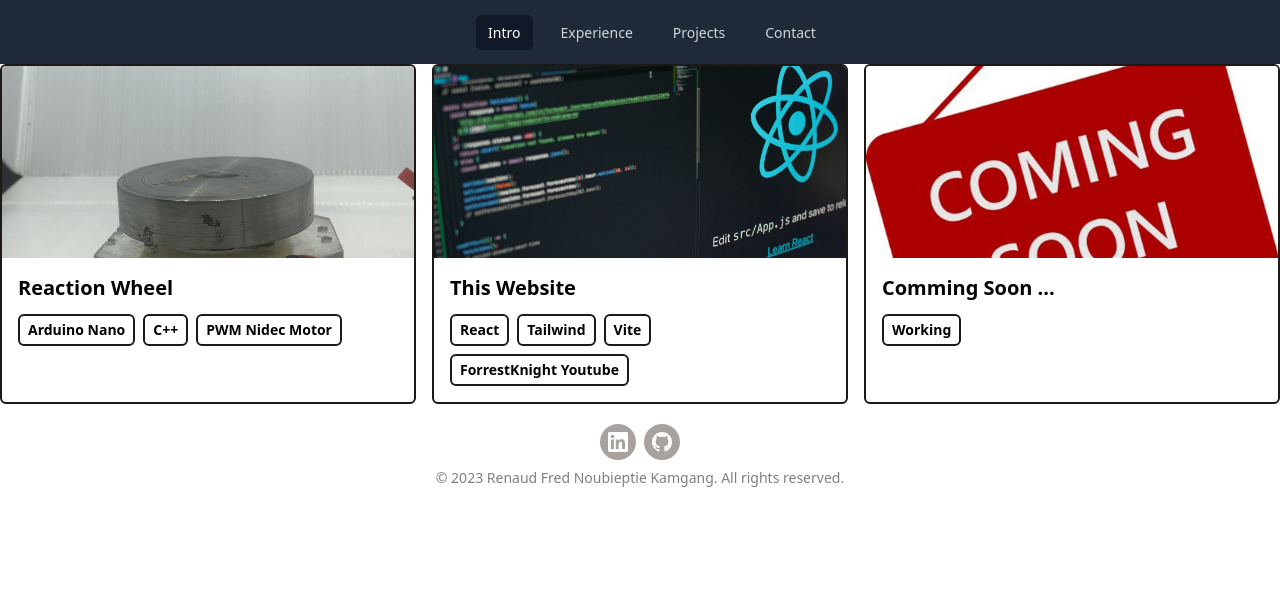
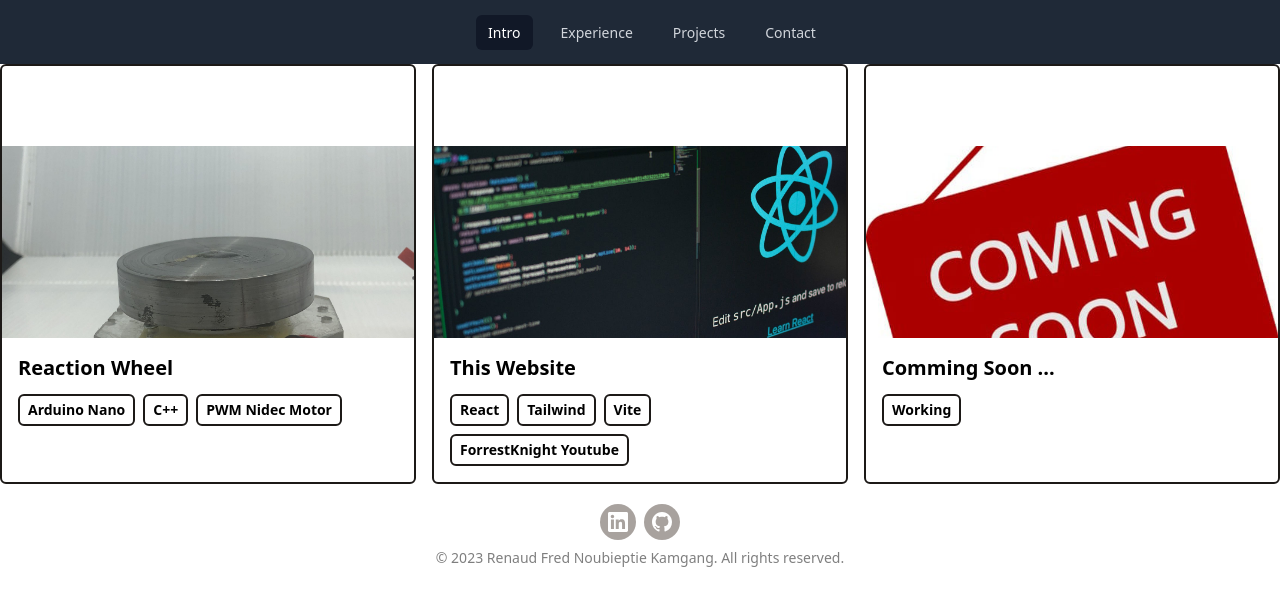
Before and after one commit to Renaud2002/renaud-site, a React (Vite) app: page /Portfolio in a window 1280 px wide. Shown: the top 606 px of the page. Built offline with nearby package versions, Linux system fonts and the light colour scheme.

Commit message:
github pages deployment work

```diff
--- a/src/components/PortfolioItem.jsx
+++ b/src/components/PortfolioItem.jsx
@@ -2,13 +2,7 @@
 
 function PortfolioItem({title, imgUrl, stack, link}){
     return (
-        <div className="border-2 border-stone-900 rounded-md overflow-hidden">
-            {/* <a
-                href={link}
-                target="_blank"
-                rel="noopener noreferrer"
-                className="border-2 border-stone-900 dark:border-white rounded-md overflow-hidden"
-            ></a> */}
+        <div className="border-2 border-stone-900 rounded-md overflow-hidden pt-20">
             <img
                 src={imgUrl}
                 alt="Portfolio"
--- a/src/data/portfolio.js
+++ b/src/data/portfolio.js
@@ -1,19 +1,19 @@
 export default[
     {
         title: 'Reaction Wheel',
-        imgUrl: '/assets/reaction_wheel.jpg',
+        imgUrl: '/renaud-site/assets/reaction_wheel.jpg',
         stack: ['Arduino Nano', 'C++', 'PWM Nidec Motor'],
         link: 'google.com'
     },
     {
         title: 'This Website',
-        imgUrl: '/assets/dev_site.jpg',
+        imgUrl: '/renaud-site/assets/dev_site.jpg',
         stack: ['React', 'Tailwind', 'Vite', 'ForrestKnight Youtube'],
         link: 'google.com'
     },
     {
         title: 'Comming Soon ...',
-        imgUrl: '/assets/coming_soon.jpeg',
+        imgUrl: '/renaud-site/assets/coming_soon.jpeg',
         stack: ['Working'],
         link: 'google.com'
     }
--- a/vite.config.js
+++ b/vite.config.js
@@ -4,5 +4,5 @@
 // https://vitejs.dev/config/
 export default defineConfig({
   plugins: [react()],
-  // base: "/renaud-site/"
+  base: "/renaud-site/"
 })
```
